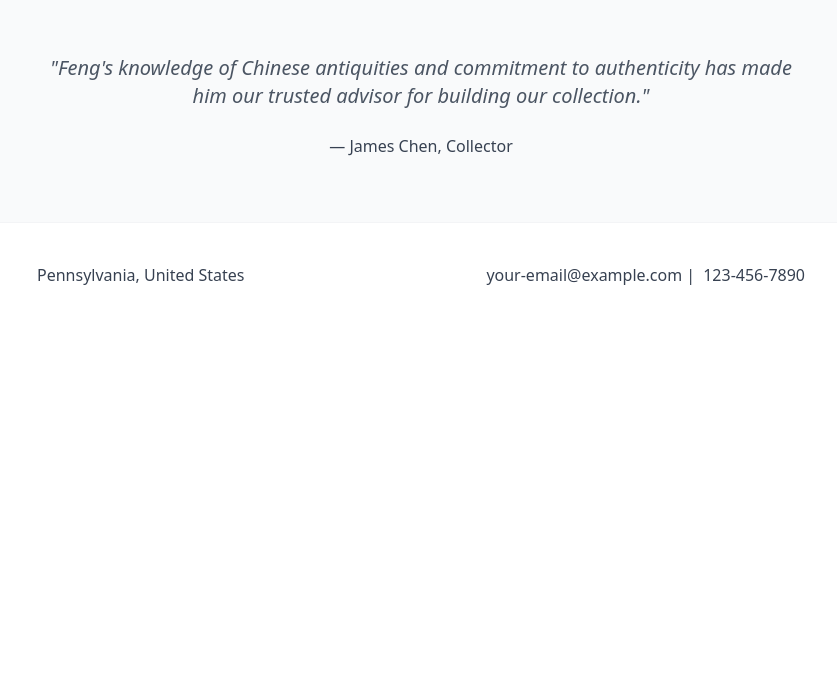
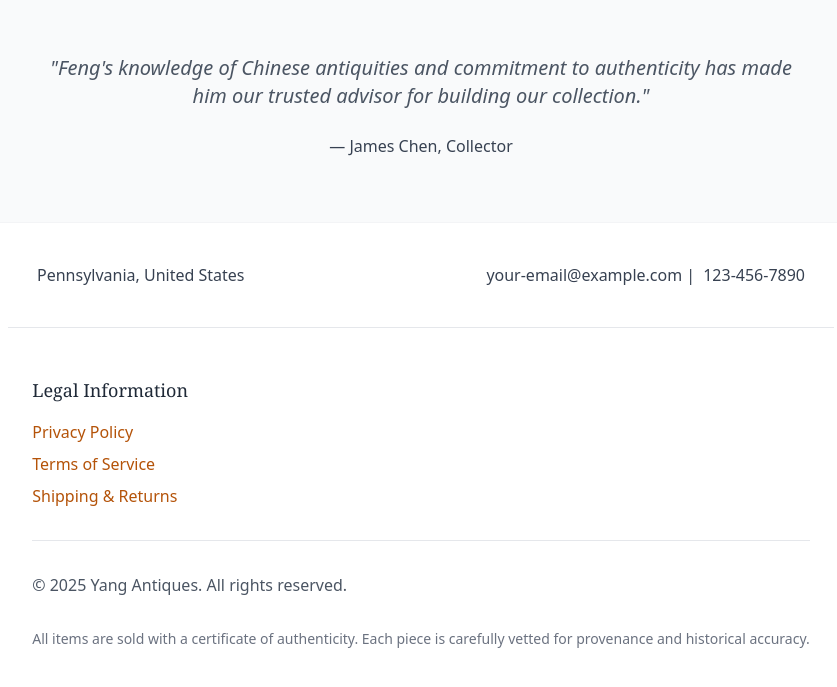
Before and after one commit to Chinese-Antique-Showcase/chinese-antiques-website, a Next.js app: page / in a window 1280 px wide. Shown: the part 1201-1888 px from the top of the page, without its empty margins (219-1056 px from the left). Before the commit the page ends 1528 px from the top, so only its background shows below. Built offline with nearby package versions, Linux system fonts and the light colour scheme.

Commit message:
add footer

```diff
--- a/src/_components/footer.tsx
+++ b/src/_components/footer.tsx
@@ -0,0 +1,56 @@
+export const Footer = () => {
+  const currentYear = new Date().getFullYear();
+
+  return (
+    <footer className="border-t border-gray-200 bg-white">
+      <div className="max-w-5xl mx-auto px-6 py-12">
+        <div className="grid grid-cols-1 md:grid-cols-3 gap-8">
+          <div>
+            <h3 className="font-serif text-gray-800 text-lg mb-4">
+              Legal Information
+            </h3>
+            <p className="text-gray-600 mb-2">
+              <a
+                href="/privacy-policy"
+                className="text-amber-700 hover:text-amber-900 transition-colors"
+              >
+                Privacy Policy
+              </a>
+            </p>
+            <p className="text-gray-600 mb-2">
+              <a
+                href="/terms-of-service"
+                className="text-amber-700 hover:text-amber-900 transition-colors"
+              >
+                Terms of Service
+              </a>
+            </p>
+            <p className="text-gray-600">
+              <a
+                href="/shipping-policy"
+                className="text-amber-700 hover:text-amber-900 transition-colors"
+              >
+                Shipping & Returns
+              </a>
+            </p>
+          </div>
+        </div>
+
+        <div className="border-t border-gray-200 mt-8 pt-8">
+          <div className="flex flex-col md:flex-row justify-between items-center">
+            <p className="text-gray-600 mb-4 md:mb-0">
+              © {currentYear} Yang Antiques. All rights reserved.
+            </p>
+          </div>
+        </div>
+
+        <div className="mt-8 text-center">
+          <p className="text-gray-500 text-sm">
+            All items are sold with a certificate of authenticity. Each piece is
+            carefully vetted for provenance and historical accuracy.
+          </p>
+        </div>
+      </div>
+    </footer>
+  );
+};
--- a/src/app/layout.tsx
+++ b/src/app/layout.tsx
@@ -2,6 +2,7 @@ import { Metadata } from "next";
 import "./globals.css";
 import NavBar from "@/_components/navbar";
 import ReactDOM from "react-dom";
+import { Footer } from "@/_components/footer";
 
 // ReactDOM.preconnect("https://fonts.googleapis.com", { crossOrigin?: string })
 
@@ -35,6 +36,7 @@ export default function RootLayout({
       <body className="flex flex-col items-center justify-center px-2">
         <NavBar />
         <main className="w-full">{children}</main>
+        <Footer/>
       </body>
     </html>
   );
```
